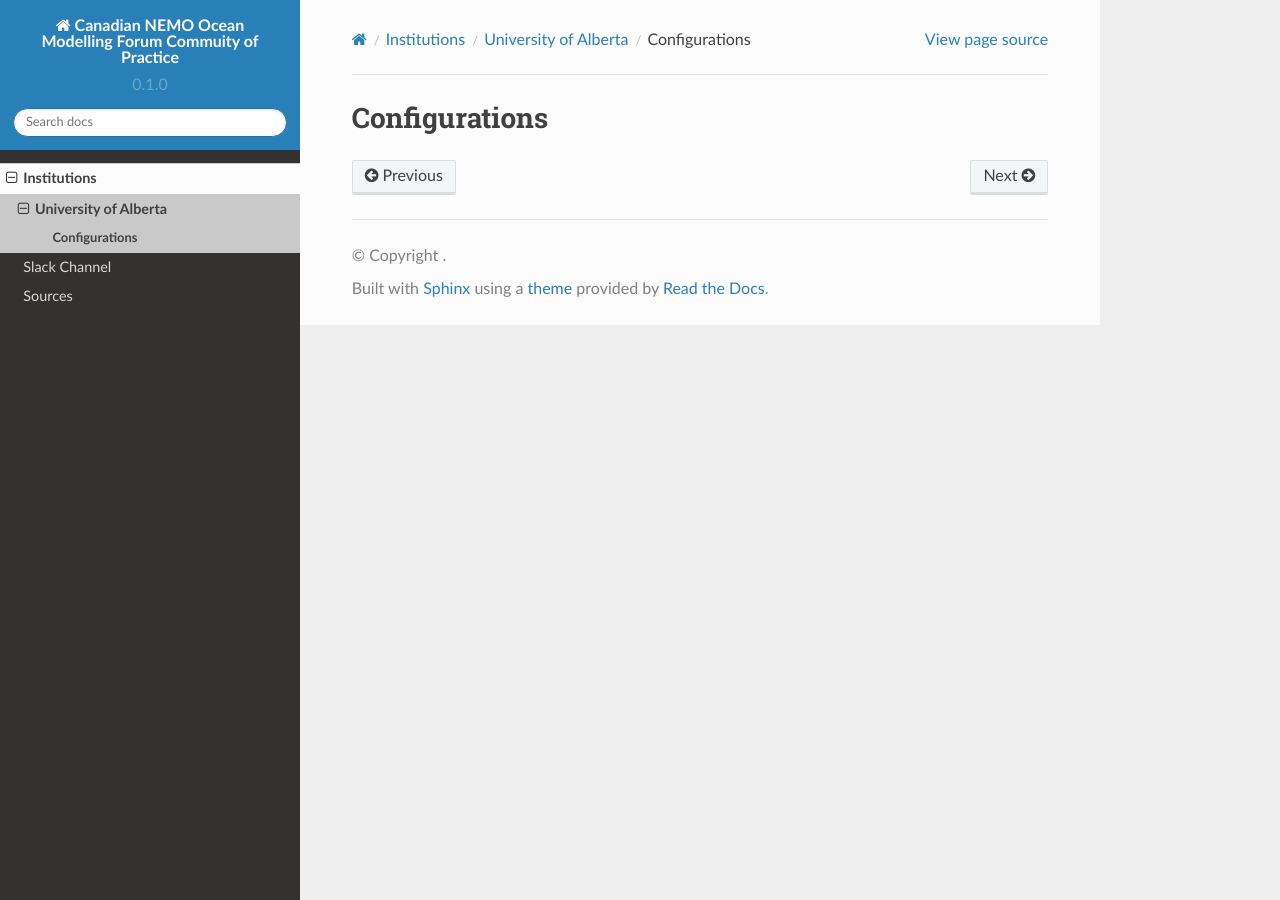
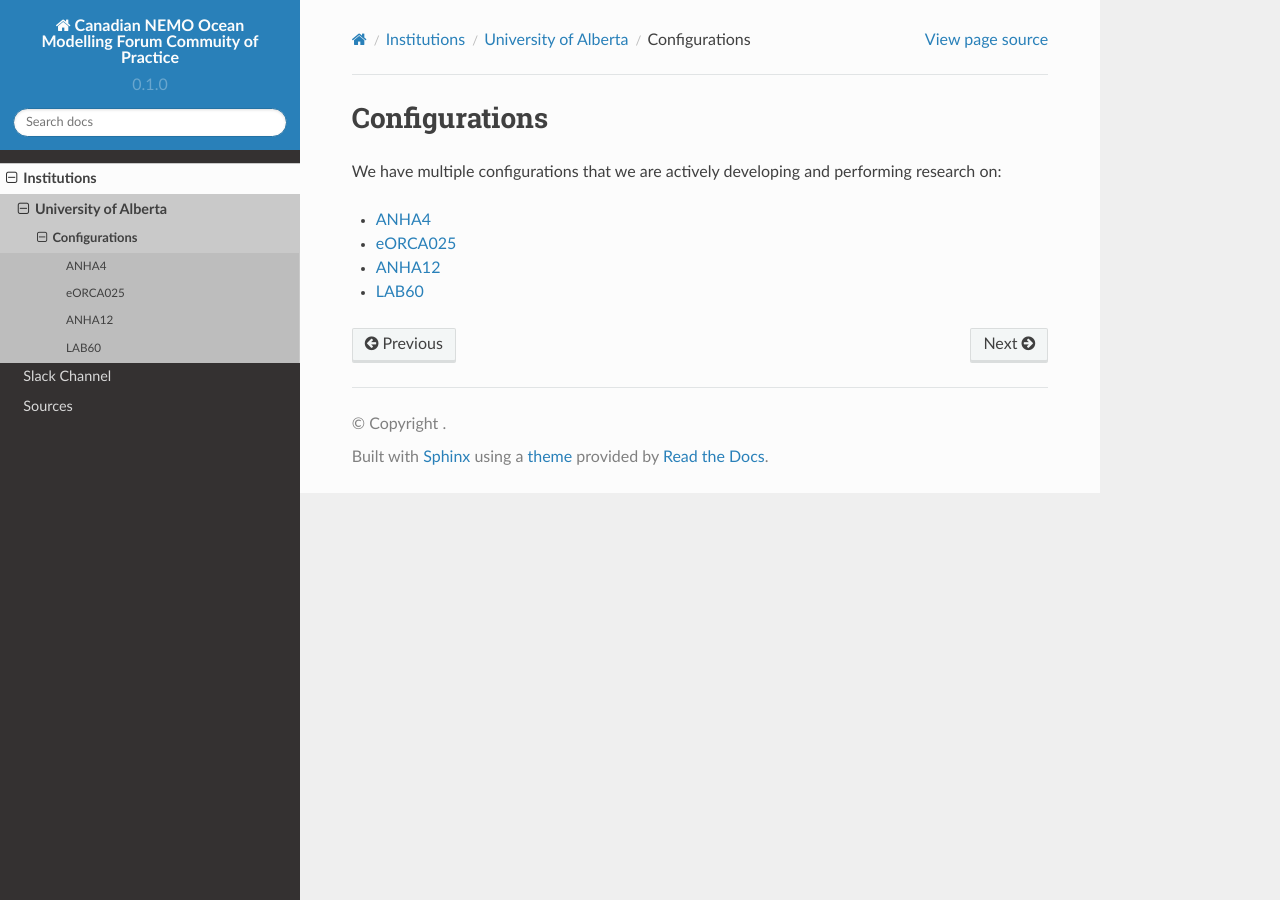
Before and after one commit to UofA-NEMO/Canadian-NEMO-Ocean-Modelling-Forum-Community-of-Practice, a Sphinx documentation site: the page built from docs/Institutions/UofA/Configurations/index.rst, in a window 1280 px wide. Built offline with Sphinx 7.4.7 and the Read the Docs theme 2.0.0, drawn with Linux system fonts in a browser that asks for light colours.

Commit message:
Update index.rst

```diff
--- a/docs/Institutions/UofA/Configurations/index.rst
+++ b/docs/Institutions/UofA/Configurations/index.rst
@@ -1,2 +1,12 @@
 Configurations
 ==============
+
+We have multiple configurations that we are actively developing and performing research on:
+
+.. toctree::
+   :maxdepth: 2
+
+   ANHA4/index
+   eORCA025/index
+   ANHA12/index
+   LAB60/index
```
